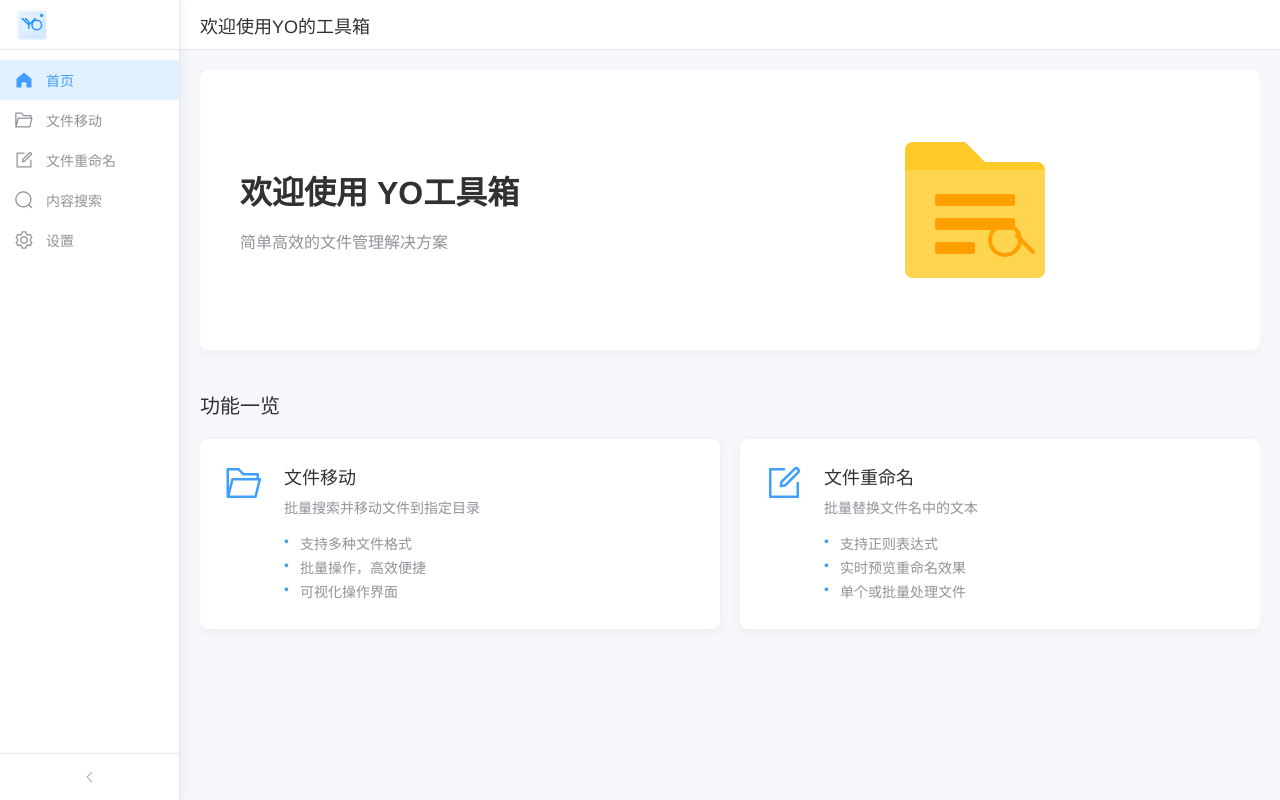
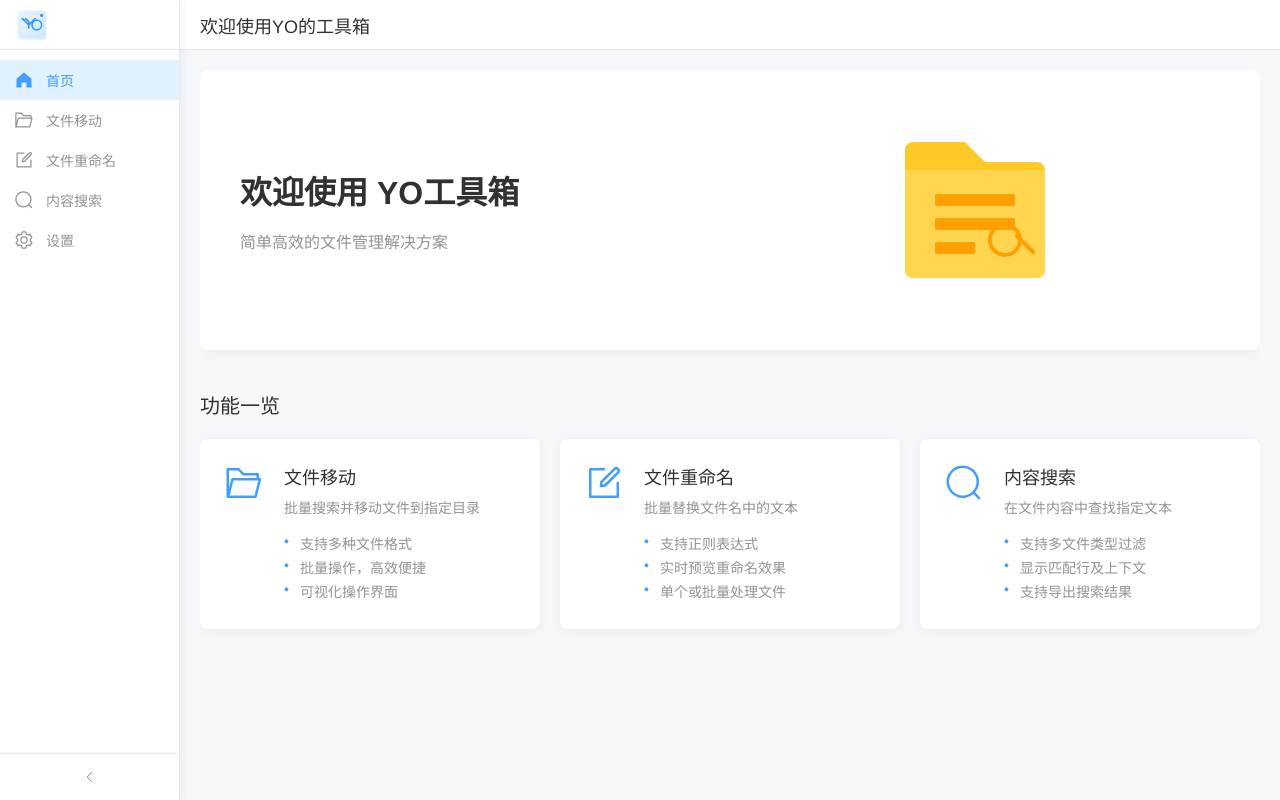
Before and after one commit to redhair4740/toolbox, a Vue app: page / in a window 1280 px wide. Built offline with nearby package versions, Linux system fonts and the light colour scheme.

Commit message:
feat(components): 在首页添加内容搜索功能卡片
- 新增内容搜索功能卡片，点击后导航到内容搜索页面
- 卡片包含图标、标题、描述和功能列表
- 更新 Home.vue 组件，添加新卡片和相应的图标导入

```diff
--- a/src/renderer/src/components/Home.vue
+++ b/src/renderer/src/components/Home.vue
@@ -43,13 +43,28 @@
             </ul>
           </div>
         </div>
+
+        <div class="feature-card" @click="$emit('navigate', 'content-search')">
+          <div class="card-icon">
+            <el-icon><Search /></el-icon>
+          </div>
+          <div class="card-content">
+            <h4>内容搜索</h4>
+            <p>在文件内容中查找指定文本</p>
+            <ul>
+              <li>支持多文件类型过滤</li>
+              <li>显示匹配行及上下文</li>
+              <li>支持导出搜索结果</li>
+            </ul>
+          </div>
+        </div>
       </div>
     </div>
   </div>
 </template>
 
 <script setup lang="ts">
-import { FolderOpened, Edit } from '@element-plus/icons-vue'
+import { FolderOpened, Edit, Search } from '@element-plus/icons-vue'
 </script>
 
 <style scoped>
```
